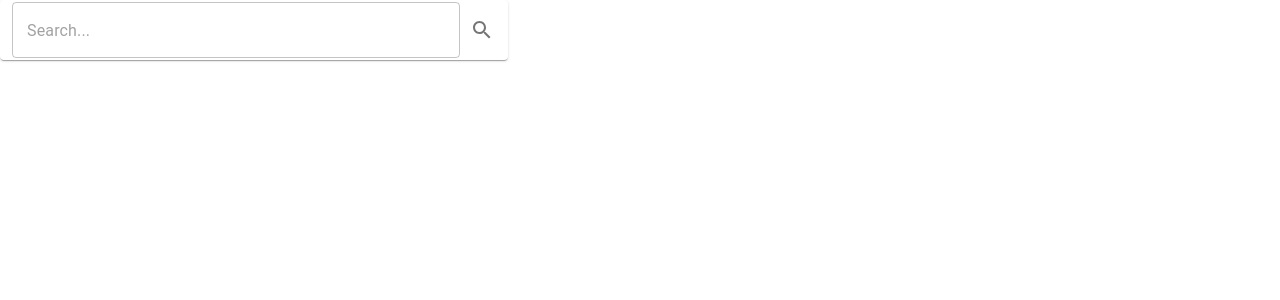
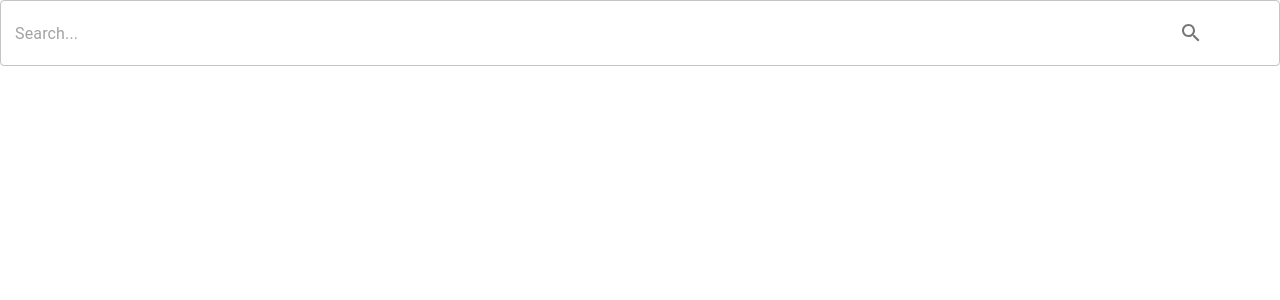
Before and after one commit to zhuliangyu/319Frontend, a React (Create React App) app: page / in a window 1280 px wide. Shown: the top 300 px of the page. Built offline with nearby package versions, Linux system fonts and the light colour scheme.

Commit message:
searchbar v1: remove paper

```diff
--- a/src/ui/components/search-bar/SearchBar.js
+++ b/src/ui/components/search-bar/SearchBar.js
@@ -34,10 +34,9 @@ const useStyles = makeStyles((theme) => ({
     display: "flex",
   },
   text_field: {
-    marginLeft: theme.spacing(1),
+    width: "100%",
   },
   iconButton: {
-    padding: 10,
   },
   divider: {
     height: 28,
@@ -84,7 +83,7 @@ const SearchBar = (props) => {
   }, [open]);
 
   return (
-    <Paper component="form" className={classes.root}>
+    <>
       <Autocomplete
         className={classes.autocomplete}
         id="async-search"
@@ -118,27 +117,31 @@ const SearchBar = (props) => {
               className={classes.text_field}
               InputProps={{
                 ...params.InputProps,
+                // endAdornment: (
+                //   <>
+                //     {loading ? (
+                //       <CircularProgress color="inherit" size={20} />
+                //     ) : null}
+                //     {/* {params.InputProps.endAdornment} */}
+
+                // ),
                 endAdornment: (
                   <>
-                    {loading ? (
-                      <CircularProgress color="inherit" size={20} />
-                    ) : null}
-                    {/* {params.InputProps.endAdornment} */}
+                    <IconButton
+                      type="submit"
+                      className={classes.iconButton}
+                      aria-label="search"
+                    >
+                      <SearchIcon />
+                    </IconButton>
                   </>
                 ),
               }}
             />
-            <IconButton
-              type="submit"
-              className={classes.iconButton}
-              aria-label="search"
-            >
-              <SearchIcon />
-            </IconButton>
           </>
         )}
       />
-    </Paper>
+    </>
   );
 };
 
```
Also changed, not shown: src/ui/components/search-bar/SearchBar-fuse.js (added, +7 -0 lines).
